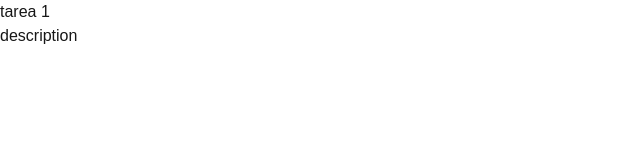
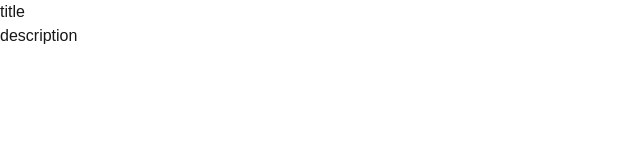
Before and after one commit to yosassenav/todo-app-nextjs, a Next.js app: page / in a window 1280 px wide. Shown: the top 160 px of the page, without its empty margins (0-640 px from the left). Built offline with nearby package versions, Linux system fonts and the light colour scheme.

Commit message:
first attempt: TodoForm and adding some code to TodoItem

```diff
--- a/app/components/TodoForm.tsx
+++ b/app/components/TodoForm.tsx
@@ -1,7 +1,18 @@
 'use client';
 
+import { useState } from "react";
+
+interface Todo {
+    title: string,
+    description?: string;
+
+}
+
 export const TodoForm = () => {
+    const [todo, setTodo] = useState<Todo>({ title: '', description: '' });
     return (
-        <div>TodoForm</div>
+        <form>
+            <input />
+        </form>
     )
 }
--- a/app/components/TodoItem.tsx
+++ b/app/components/TodoItem.tsx
@@ -3,7 +3,7 @@
 export const TodoItem = () => {
     return (
         <div>
-            <p>tarea 1</p>
+            <p>title</p>
             <p>description</p>
 
         </div>
```
